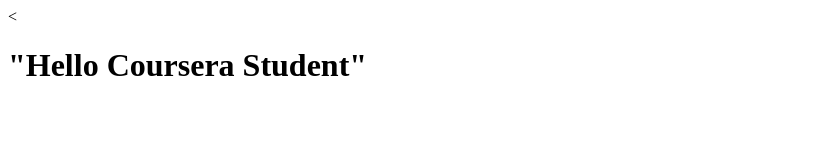
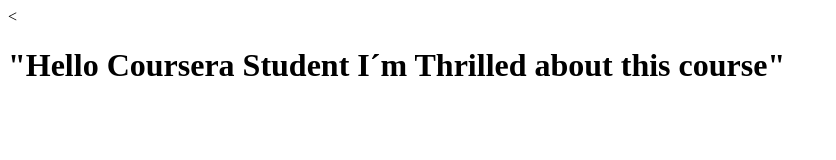
Before and after one commit to joaoluisfchaves/coursera-test, a plain HTML site: page index.html in a window 1280 px wide. Shown: the whole page, without its empty margins (0-836 px from the left). Drawn offline with Linux system fonts and the light colour scheme.

Commit message:
Next version of web file

```diff
--- a/index.html
+++ b/index.html
@@ -5,6 +5,6 @@
     <title>Hello Coursera</title>
   </head>
   <body>
-    <<h1>"Hello Coursera Student"</h1>
+    <<h1>"Hello Coursera Student I´m Thrilled about this course"</h1>
   </body>
 </html>
```
